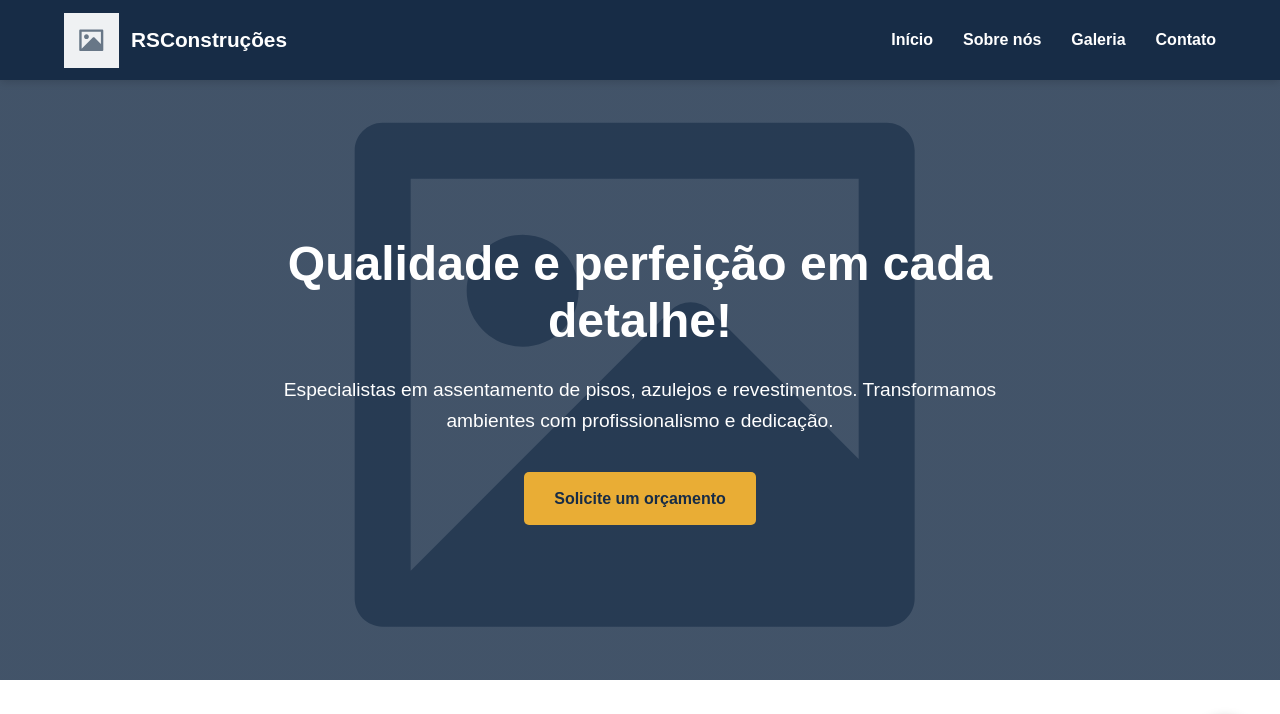
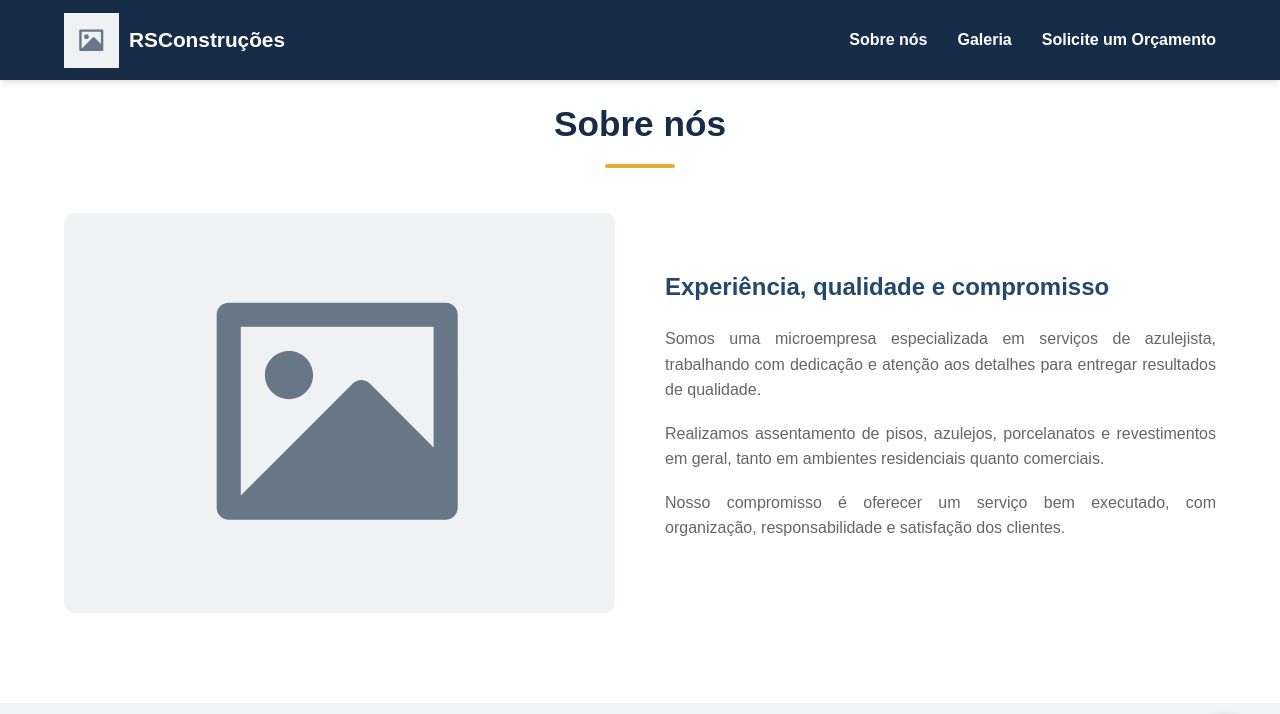
Before and after one commit to Dev-MSRodrigues/RSConstrucoes, a plain HTML site: page index.html in a window 1280 px wide. Shown: the top 714 px of the page. Drawn offline with Linux system fonts and the light colour scheme.

Commit message:
seção início oculta

```diff
--- a/index.html
+++ b/index.html
@@ -20,16 +20,13 @@
     <header id="cabecalho" class="cabecalho">
         <!-- Logo e nome da empresa -->
         <div id="logo-container" class="logo-container">
-            <a href="#inicio" id="logo-link" class="logo-link">
             <img
                 src="img/landscape-placeholder.svg"
                 alt="Logo da empresa"
                 id="logo"
                 class="logo"
             >
-
             <span id="nome-empresa" class="nome-empresa">RSConstruções</span>
-            </a>
         </div>
 
         <!-- Botão do menu hambúrgue -->
@@ -49,9 +46,9 @@
         <!-- Menu de navegação -->
         <nav id="menu-navegacao" class="menu-navegacao">
             <ul id="lista-menu" class="lista-menu">
-                <li class="item-menu">
+                <!--<li class="item-menu">
                     <a href="#inicio" class="link-menu">Início</a>
-                </li>
+                </li>-->
 
                 <li class="item-menu">
                     <a href="#sobre-nos" class="link-menu">Sobre nós</a>
@@ -62,7 +59,7 @@
                 </li>
 
                 <li class="item-menu">
-                    <a href="#contato" class="link-menu">Contato</a>
+                    <a href="#contato" class="link-menu">Solicite um Orçamento</a>
                 </li>
             </ul>
         </nav>
@@ -71,7 +68,8 @@
     <!-- CONTEÚDO PRINCIPAL -->
     <main id="conteudo-principal" class="conteudo-principal">
         <!-- SEÇÃO INICIAL -->
-        <section id="inicio" class="secao-inicio">
+
+        <!-- <section id="inicio" class="secao-inicio">
             <div id="inicio-conteudo" class="inicio-conteudo">
                 <h1 id="titulo-inicio" class="titulo-inicio">Qualidade e perfeição em cada detalhe!</h1>
 
@@ -85,7 +83,7 @@
                     Solicite um orçamento
                 </a>
             </div>
-        </section>
+        </section> -->
 
         <!-- SEÇÃO SOBRE NÓS -->
         <section id="sobre-nos" class="secao-sobre">
@@ -262,25 +260,6 @@
                 </div>
             </div>
         </section>
-        <!--
-        <div id="formulario-orcamento" class="formulario-orcamento">
-            <h2 class="titulo-formulario">
-                Solicite seu orçamento
-            </h2>
-
-            <iframe
-                src="https://docs.google.com/forms/d/e/1FAIpQLSeA-aPGXiY0n4PXDdJrq78eCJAN0YizNt8eCsdtXfe35ls7Dg/viewform?usp=publish-editor"
-                width="100%"
-                height="900"
-                frameborder="0"
-                marginheight="0"
-                marginwidth="0"
-                title="Formulário de solicitação de orçamento"
-            >
-                Carregando formulário...
-            </iframe>
-        </div>
-        -->
     </main>
 
     <!-- RODAPÉ -->
@@ -298,9 +277,9 @@
                 <h3 class="rodape-subtitulo">Navegação</h3>
 
                 <ul class="rodape-lista">
-                    <li class="rodape-item">
+                    <!--<li class="rodape-item">
                         <a href="#inicio" class="rodape-link">Início</a>
-                    </li>
+                    </li>-->
 
                     <li class="rodape-item">
                         <a href="#sobre-nos" class="rodape-link">Sobre nós</a>
--- a/style.css
+++ b/style.css
@@ -95,11 +95,11 @@ button {
 }
 
 .nome-empresa {
+    padding-left: 10px;
     font-size: 1.3rem;
     font-weight: bold;
     color: var(--cor-texto-claro);
 }
-
 
 /*MENU DE NAVEGAÇÃO*/
 .menu-navegacao {
@@ -116,9 +116,7 @@ button {
 .link-menu {
     font-size: 1rem;
     font-weight: bold;
-
     color: var(--cor-texto-claro);
-
     transition: var(--transicao);
 }
 
@@ -129,47 +127,37 @@ button {
 /*BOTÃO HAMBÚRGUER*/
 .menu-hamburguer {
     display: none;
-
     flex-direction: column;
     justify-content: center;
     gap: 6px;
-
     width: 40px;
     height: 40px;
-
     background: transparent;
     border: none;
-
     cursor: pointer;
 }
 
 .linha-menu {
     width: 30px;
     height: 3px;
-
     background-color: var(--cor-texto-claro);
-
     border-radius: 5px;
 }
 
 /*SEÇÃO INICIAL*/
 .secao-inicio {
     min-height: 600px;
-
     background:
         linear-gradient(
             rgba(15, 30, 48, 0.75),
             rgba(15, 30, 48, 0.75)
         ),
-        url("../img/servico-01.jpg");
-
+        url("img/fundo-azulejo.jpg");
     background-size: cover;
     background-position: center;
-
     display: flex;
     align-items: center;
     justify-content: center;
-
     padding: 80px 5%;
 
     color: var(--cor-texto-claro);
@@ -194,17 +182,12 @@ button {
 /*BOTÃO DE ORÇAMENTO*/
 .botao-orcamento {
     display: inline-block;
-
     background-color: var(--cor-destaque);
     color: var(--cor-principal);
-
     padding: 14px 30px;
-
     border-radius: 5px;
-
     font-weight: bold;
     font-size: 1rem;
-
     transition: var(--transicao);
 }
 
@@ -214,12 +197,10 @@ button {
 }
 
 .secao-inicio {
-    background-image: url("img/landscape-placeholder.svg");
-
+    background-image: url("img/fundo-azulejo.jpg");
     background-size: cover;
     background-position: center;
     background-repeat: no-repeat;
-
     background-attachment: fixed;
 }
 
@@ -229,15 +210,12 @@ button {
             rgba(23, 44, 70, 0.80),
             rgba(23, 44, 70, 0.80)
         ),
-        url("img/landscape-placeholder.svg");
-
+        url("img/fundo-azulejo.jpg");
     background-size: cover;
     background-position: center;
     background-repeat: no-repeat;
     background-attachment: fixed;
-
     padding: 90px 5%;
-
     color: #ffffff;
 }
 
@@ -251,24 +229,17 @@ button {
 .titulo-secao {
     font-size: 2.2rem;
     color: var(--cor-principal);
-
     text-align: center;
-
     margin-bottom: 45px;
 }
 
 .titulo-secao::after {
     content: "";
-
     display: block;
-
     width: 70px;
     height: 4px;
-
     background-color: var(--cor-destaque);
-
     margin: 12px auto 0;
-
     border-radius: 5px;
 }
 
@@ -295,9 +266,7 @@ button {
 .sobre-imagem {
     width: 100%;
     height: 400px;
-
     object-fit: cover;
-
     border-radius: 10px;
 }
 
@@ -308,15 +277,12 @@ button {
 .subtitulo-sobre {
     font-size: 1.5rem;
     color: var(--cor-secundaria);
-
     margin-bottom: 20px;
 }
 
 .texto-sobre {
     color: var(--cor-texto-secundario);
-
     margin-bottom: 18px;
-
     text-align: justify;
 }
 
@@ -332,44 +298,34 @@ button {
 
 .descricao-galeria {
     text-align: center;
-
     color: var(--cor-texto-secundario);
-
     margin-top: -25px;
     margin-bottom: 40px;
 }
 
 .galeria-grid {
     display: grid;
-
     grid-template-columns: repeat(3, 1fr);
-
     gap: 25px;
 }
 
 .galeria-item {
     background-color: #ffffff;
-
     border-radius: 8px;
     overflow: hidden;
-
     box-shadow: 0 3px 12px rgba(0, 0, 0, 0.08);
-
     transition: var(--transicao);
 }
 
 .galeria-item:hover {
     transform: translateY(-5px);
-
     box-shadow: 0 8px 18px rgba(0, 0, 0, 0.15);
 }
 
 .galeria-imagem {
     width: 100%;
     height: 250px;
-
     object-fit: cover;
-
     transition: var(--transicao);
 }
 
@@ -379,10 +335,8 @@ button {
 
 .galeria-legenda {
     padding: 15px;
-
     font-weight: bold;
     color: var(--cor-principal);
-
     text-align: center;
 }
 
@@ -398,67 +352,49 @@ button {
 
 .descricao-contato {
     text-align: center;
-
     color: var(--cor-texto-secundario);
-
     margin-top: -25px;
     margin-bottom: 45px;
 }
 
 .contato-conteudo {
     display: grid;
-
     grid-template-columns: repeat(3, 1fr);
-
     gap: 25px;
 }
 
 .contato-item {
     background-color: var(--cor-fundo-secundario);
-
     padding: 35px 20px;
-
     border-radius: 8px;
-
     text-align: center;
-
     border-bottom: 4px solid var(--cor-destaque);
-
     transition: var(--transicao);
 }
 
 .contato-item:hover {
     transform: translateY(-5px);
-
     box-shadow: 0 5px 15px rgba(0, 0, 0, 0.1);
 }
 
 .contato-subtitulo {
     color: var(--cor-principal);
-
     font-size: 1.3rem;
-
     margin-bottom: 12px;
 }
 
 .contato-texto {
     color: var(--cor-texto-secundario);
-
     margin-bottom: 20px;
 }
 
 .link-contato {
     display: inline-block;
-
     background-color: var(--cor-principal);
     color: #ffffff;
-
     padding: 10px 18px;
-
     border-radius: 5px;
-
     font-weight: bold;
-
     transition: var(--transicao);
 }
 
@@ -471,24 +407,19 @@ button {
 .rodape {
     background-color: var(--cor-principal);
     color: var(--cor-texto-claro);
-
     padding: 50px 5% 20px;
 }
 
 .rodape-container {
     max-width: var(--largura-maxima);
     margin: 0 auto;
-
     display: grid;
-
     grid-template-columns: 2fr 1fr;
-
     gap: 40px;
 }
 
 .rodape-nome {
     font-size: 1.4rem;
-
     margin-bottom: 15px;
 }
 
@@ -498,7 +429,6 @@ button {
 
 .rodape-subtitulo {
     font-size: 1.1rem;
-
     margin-bottom: 15px;
 }
 
@@ -510,7 +440,6 @@ button {
 
 .rodape-link {
     color: #d1d9e2;
-
     transition: var(--transicao);
 }
 
@@ -520,11 +449,8 @@ button {
 
 .rodape-informacoes {
     grid-column: 1 / -1;
-
     border-top: 1px solid rgba(255, 255, 255, 0.2);
-
     padding-top: 20px;
-
     text-align: center;
 }
 
@@ -775,3 +701,7 @@ button {
         height: 30px;
     }
 }
+
+#sobre-nos {
+    padding-top: 2vh;
+}
```
Also changed, not shown: img/fundo-azulejo.jpg (added). Lines whose indentation alone changed are shown as unchanged.
